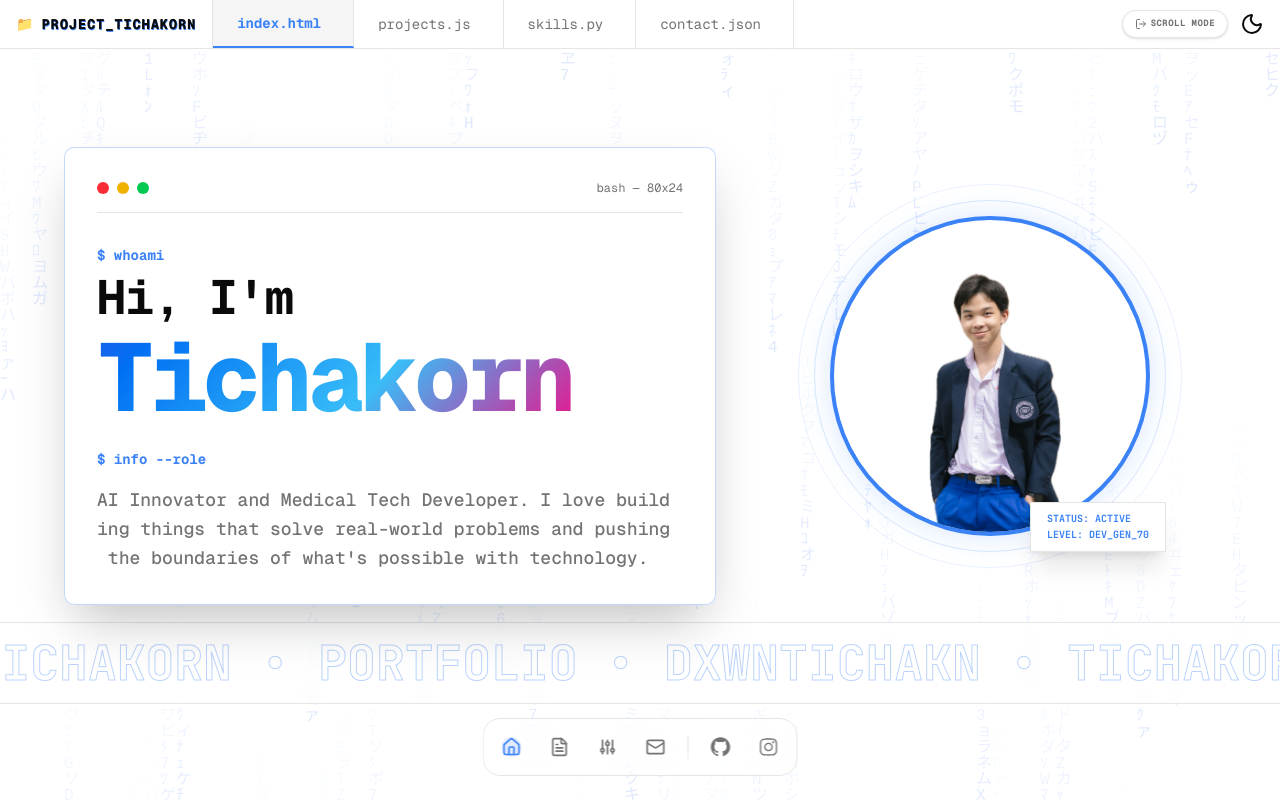
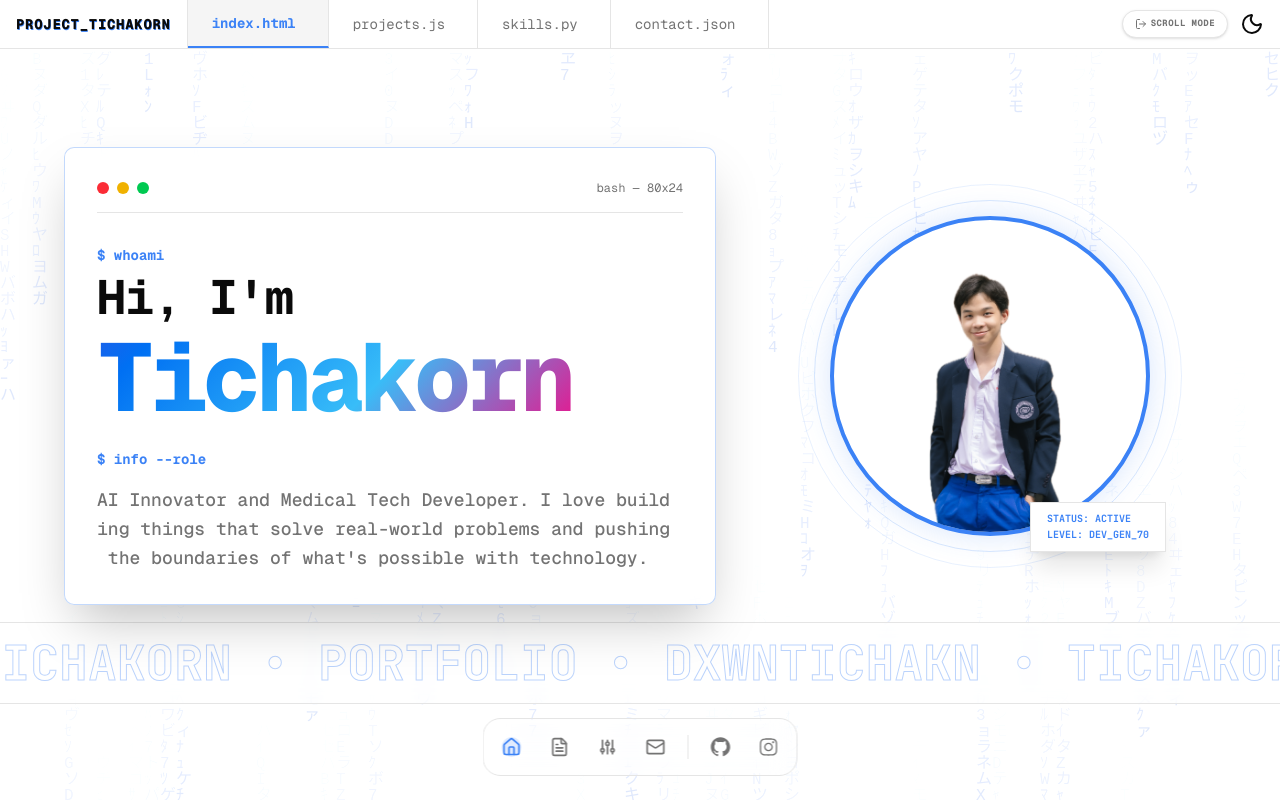
Before and after one commit to tidawnroj/dxwntichakn, a Next.js app: page /tab in a window 1280 px wide. Built offline with nearby package versions, Linux system fonts and the light colour scheme.

Commit message:
style: remove folder emoji from tab explorer title

```diff
--- a/src/app/tab/page.tsx
+++ b/src/app/tab/page.tsx
@@ -317,7 +317,6 @@ export default function TabPage() {
           <div className="flex items-center h-full">
             {/* File Explorer Mock-up on left */}
             <div className="hidden md:flex items-center px-4 border-r border-border text-xs text-foreground uppercase h-full font-mono select-none font-bold">
-              <span className="mr-2 text-sm">📁</span>
               <LineShadowText shadowColor="#3b82f6" className="font-extrabold tracking-wider text-sm">
                 PROJECT_TICHAKORN
               </LineShadowText>
```
